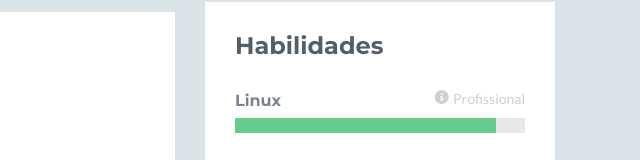
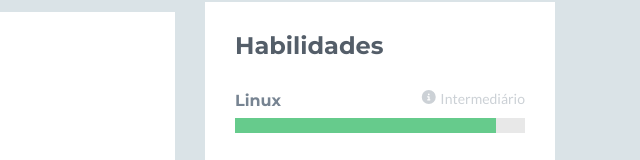
Before and after one commit to carlos-moreno/portfolio, a plain HTML site: page index.html in a window 1280 px wide. Shown: the part 579-739 px from the top of the page, 640-1280 px from the left. Drawn offline with nearby package versions, Linux system fonts and the light colour scheme; no server answers; a script that the page names is missing; some icons are missing.

Commit message:
Update portfolio.

```diff
--- a/index.html
+++ b/index.html
@@ -165,7 +165,7 @@
                             <div class="skillset">
 
                                 <div class="item">
-                                    <h3 class="level-title">Linux<span class="level-label" data-toggle="tooltip" data-placement="left" data-animation="true" title="You can use the tooltip to explain more about your skill level..."><i class="fas fa-info-circle"></i>Profissional</span></h3>
+                                    <h3 class="level-title">Linux<span class="level-label" data-toggle="tooltip" data-placement="left" data-animation="true" title="You can use the tooltip to explain more about your skill level..."><i class="fas fa-info-circle"></i>Intermediário</span></h3>
                                     <div class="level-bar">
                                         <div class="level-bar-inner" data-level="90%">
                                         </div>
```
